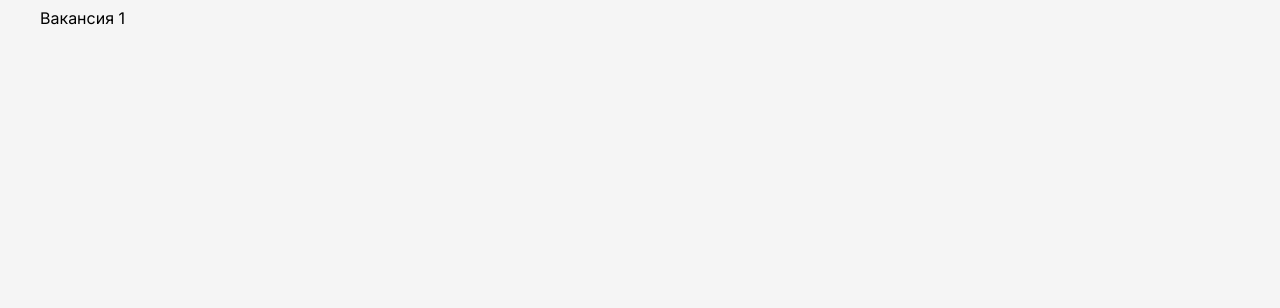
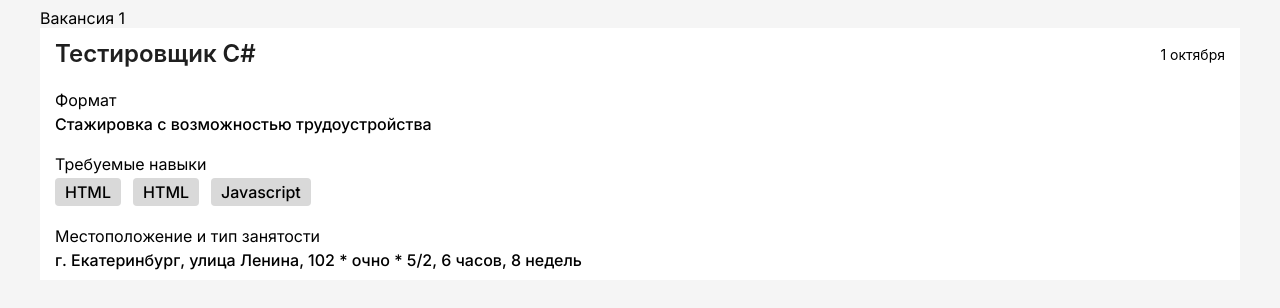
Before and after one commit to Simernope/UIntern-frontend, a Next.js app: page /vacancies/1 in a window 1280 px wide. Shown: the top 308 px of the page. Built offline with nearby package versions, Linux system fonts and the light colour scheme.

Commit message:
added VacancyHeader

```diff
--- a/src/app/layout.tsx
+++ b/src/app/layout.tsx
@@ -1,7 +1,7 @@
 import type {Metadata} from 'next'
 import {Inter} from 'next/font/google'
 import '../styles/globals.css'
-import StyledComponentsRegistry from "@/styles/lib/AntdRegistry";
+import StyledComponentsRegistry from "../styles/lib/AntdRegistry";
 
 const inter = Inter({subsets: ['latin']})
 
--- a/src/app/vacancies/[id]/layout.tsx
+++ b/src/app/vacancies/[id]/layout.tsx
@@ -1,11 +1,4 @@
-import type {Metadata} from 'next'
 import {PageWrapper} from "@/shared/ui";
-
-
-export const metadata: Metadata = {
-    title: 'Create Next App',
-    description: 'Generated by create next app',
-}
 
 export default function RootLayout({children,}: { children: React.ReactNode }) {
     return (
--- a/src/app/vacancies/[id]/page.tsx
+++ b/src/app/vacancies/[id]/page.tsx
@@ -1,14 +1,46 @@
+import type {Metadata, ResolvingMetadata} from 'next'
+import {vacancies} from "@/entities/Vacancy/mocks/vacancies";
+import VacancyHeader from "@/entities/Vacancy/components/VacancyHeader/VacancyHeader";
 
-interface Props {
-    params: {
-        id: string
+type Props = {
+    params: { id: string }
+}
+
+export async function generateMetadata(
+    {params}: Props,
+    parent: ResolvingMetadata
+): Promise<Metadata> {
+    // read route params
+    const id = params.id
+    return {
+        title: `Вакансия ${id}`,
     }
 }
 
+
 const Vacancy = ({params}: Props) => {
+    const vacancyData = vacancies.find(vacancy => vacancy.id.toString() === params.id)
+    console.log(vacancyData)
+    // @ts-ignore
+    const {vacancyName, requireSkills, format, address, employmentType, workSchedule} = vacancyData
     return (
         <>
             Вакансия {params.id}
+            {
+                vacancyData ?
+                    <VacancyHeader
+                        vacancyName={vacancyName}
+                        date={'1 октября'}
+                        requiredSkills={requireSkills}
+                        format={format}
+                        address={address}
+                        employmentType={employmentType}
+                        workSchedule={workSchedule}
+                    />
+                    :
+                    <>Нет данных по вакансии</>
+            }
+
         </>
     )
 }
--- a/src/entities/Vacancy/components/DrawerPanel/DrawerPanel.tsx
+++ b/src/entities/Vacancy/components/DrawerPanel/DrawerPanel.tsx
@@ -75,7 +75,7 @@ const DrawerPanel = ({onClose, open, vacancyData}: ModalPanelProps) => {
                         </div>
                     </div>
                     <div className='flex justify-end'>
-                        <Link href={`/vacancies/${vacancyData.vacancyName}`}>
+                        <Link href={`/vacancies/${vacancyData.id}`}>
                             <Button type='primary'>Подробнее</Button>
                         </Link>
                     </div>
--- /dev/null
+++ b/src/entities/Vacancy/components/VacancyHeader/VacancyHeader.tsx
@@ -0,0 +1,59 @@
+"use client"
+import {Row, Typography} from "antd";
+import {FC, ReactNode} from "react";
+
+type VacancyHeaderProps = {
+    vacancyName: string,
+    date: string,
+    requiredSkills: Array<{ id: number, name: string }>,
+    format: string,
+    address: string,
+    employmentType: string,
+    workSchedule: string
+}
+
+const ParamsWrapper = ({label, description}: { label: string, description: string | ReactNode }) => {
+    return (
+        <div className='flex flex-col gap-1'>
+            <div className='accent-neutral-8'>{label}</div>
+            <div className='accent-neutral-10 font-medium'>{description}</div>
+        </div>
+    )
+}
+
+const VacancyHeader: FC<VacancyHeaderProps> = (props) => {
+    const {
+        vacancyName,
+        date,
+        requiredSkills,
+        format,
+        address,
+        employmentType,
+        workSchedule
+    } = props
+    return (
+        <div className='bg-white py-[10px] px-[15px] flex flex-col gap-5'>
+            <Row justify='space-between' align='middle'>
+                <Typography.Title level={3} style={{margin: 0}}>{vacancyName}</Typography.Title>
+                <span className='accent-neutral-9'>{date}</span>
+            </Row>
+            <ParamsWrapper label='Формат' description={format}/>
+            <ParamsWrapper label='Требуемые навыки' description={
+                <div className='flex gap-3'>
+                    {
+                        requiredSkills.map((item, index) =>
+                            <div key={index * 3212}
+                                 className='bg-neutral-5 px-2.5 py-1 rounded font-medium'>{item.name}</div>
+                        )
+                    }
+                </div>
+            }/>
+            <ParamsWrapper
+                label='Местоположение и тип занятости'
+                description={`${address} * ${employmentType} * ${workSchedule}`}
+            />
+        </div>
+    )
+}
+
+export default VacancyHeader
--- a/src/entities/Vacancy/index.ts
+++ b/src/entities/Vacancy/index.ts
@@ -1,3 +1,4 @@
 export {VacancyCard} from '@/entities/Vacancy/components/VacancyCard/VacancyCard'
 export {VacanciesList} from '@/entities/Vacancy/components/VacanciesList/VacanciesList'
 export {DrawerPanel} from '@/entities/Vacancy/components/DrawerPanel/DrawerPanel'
+//export {default as VacancyHeader} from '@/entities/Vacancy/components/VacancyHeader/VacancyHeader'
--- a/src/entities/Vacancy/mocks/vacancies.ts
+++ b/src/entities/Vacancy/mocks/vacancies.ts
@@ -1,4 +1,5 @@
 export type Vacancy = {
+    id: number,
     companyName: string,
     params: Array<{ id: number, name: string }>,
     vacancyName: string,
@@ -14,6 +15,7 @@ export type Vacancy = {
 
 export const vacancies: Array<Vacancy> = [
     {
+        id: 0,
         companyName: 'Сбер',
         params: [{id: 0, name: 'Тестовое задание'}, {id: 1, name: 'Екатеринбург'}],
         vacancyName: 'Реакт разработчик',
@@ -27,6 +29,7 @@ export const vacancies: Array<Vacancy> = [
         weeksPlan: [{name: 'Онбординг', id: 321}, {name: 'Анализ', id: 34321}, {name: 'Разработка', id: 321132}, {name: 'Тестирование', id: 3543421}]
     },
     {
+        id: 1,
         companyName: 'Уцсб',
         params: [{id: 1, name: 'Тестовое задание'}, {id: 1, name: 'Екатеринбург'}],
         vacancyName: 'Тестировщик C#',
@@ -40,6 +43,7 @@ export const vacancies: Array<Vacancy> = [
         weeksPlan: [{name: 'Онбординг', id: 321}, {name: 'Анализ', id: 34321}, {name: 'Разработка', id: 321132}, {name: 'Тестирование', id: 3543421}]
     },
     {
+        id: 2,
         companyName: 'СКБ контур',
         params: [{id: 2, name: 'Тестовое задание'}, {id: 1, name: 'Екатеринбург'}],
         vacancyName: 'Дизайнер',
@@ -53,6 +57,7 @@ export const vacancies: Array<Vacancy> = [
         weeksPlan: [{name: 'Онбординг', id: 321}, {name: 'Анализ', id: 34321}, {name: 'Разработка', id: 321132}, {name: 'Тестирование', id: 3543421}]
     },
     {
+        id: 3,
         companyName: 'Сбер',
         params: [{id: 3, name: 'Тестовое задание'}, {id: 1, name: 'Екатеринбург'}],
         vacancyName: 'Бэкенд разработчик',
@@ -66,6 +71,7 @@ export const vacancies: Array<Vacancy> = [
         weeksPlan: [{name: 'Онбординг', id: 321}, {name: 'Анализ', id: 34321}, {name: 'Разработка', id: 321132}, {name: 'Тестирование', id: 3543421}]
     },
     {
+        id: 4,
         companyName: 'Сбер 2',
         params: [{id: 0, name: 'Тестовое задание'}, {id: 1, name: 'Екатеринбург'}],
         vacancyName: 'Реакт разработчик',
@@ -79,6 +85,7 @@ export const vacancies: Array<Vacancy> = [
         weeksPlan: [{name: 'Онбординг', id: 321}, {name: 'Анализ', id: 34321}, {name: 'Разработка', id: 321132}, {name: 'Тестирование', id: 3543421}]
     },
     {
+        id: 5,
         companyName: 'Уцсб 2',
         params: [{id: 1, name: 'Тестовое задание'}, {id: 1, name: 'Екатеринбург'}],
         vacancyName: 'Тестировщик C#',
@@ -92,6 +99,7 @@ export const vacancies: Array<Vacancy> = [
         weeksPlan: [{name: 'Онбординг', id: 321}, {name: 'Анализ', id: 34321}, {name: 'Разработка', id: 321132}, {name: 'Тестирование', id: 3543421}]
     },
     {
+        id: 6,
         companyName: 'СКБ контур 3',
         params: [{id: 2, name: 'Тестовое задание'}, {id: 1, name: 'Екатеринбург'}],
         vacancyName: 'Дизайнер',
@@ -105,6 +113,7 @@ export const vacancies: Array<Vacancy> = [
         weeksPlan: [{name: 'Онбординг', id: 321}, {name: 'Анализ', id: 34321}, {name: 'Разработка', id: 321132}, {name: 'Тестирование', id: 3543421}]
     },
     {
+        id: 7,
         companyName: 'Сбер 4',
         params: [{id: 3, name: 'Тестовое задание'}, {id: 1, name: 'Екатеринбург'}],
         vacancyName: 'Бэкенд разработчик',
```
